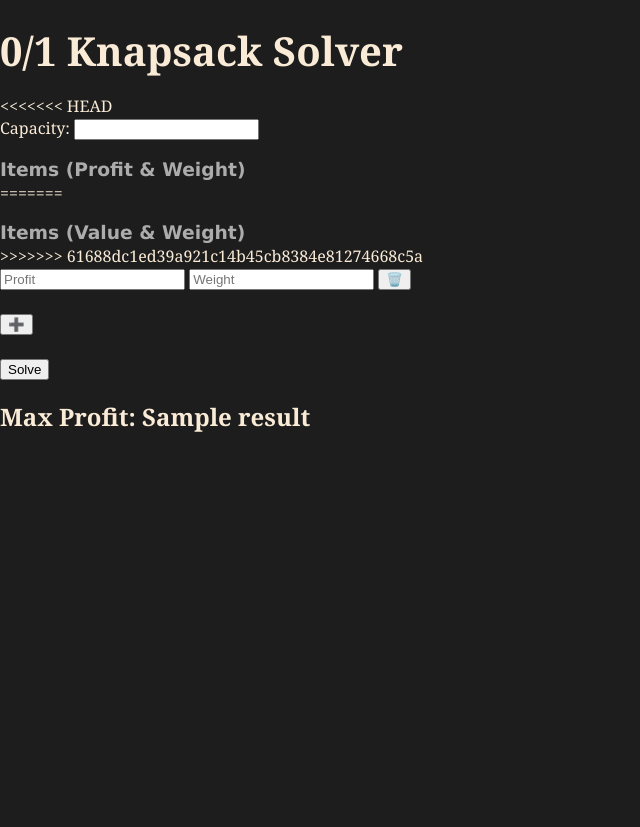
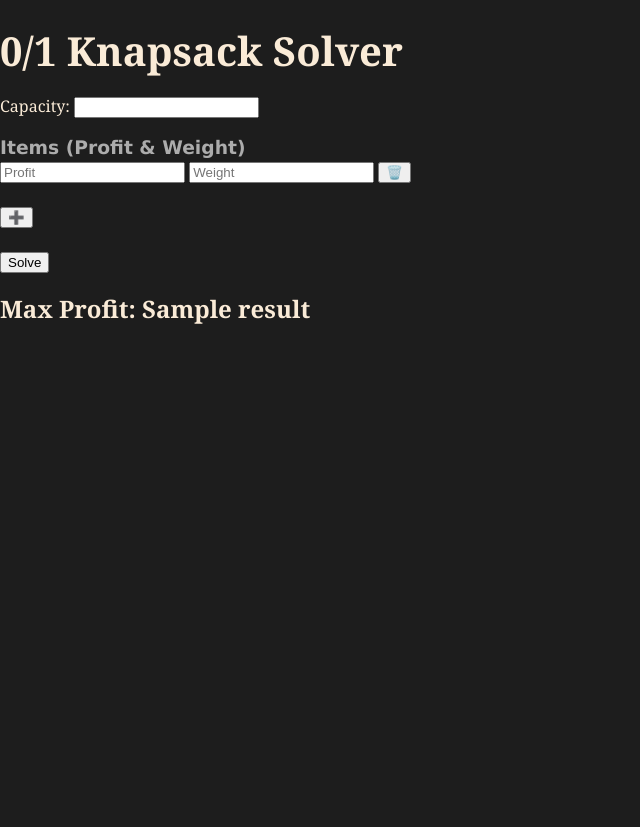
Before and after one commit to maitreyeewashere/solver, a Flask app: template templates/knapsack.html in a window 1280 px wide. Shown: the whole page, without its empty margins (0-640 px from the left). Run offline with Flask 3, Linux system fonts and the light colour scheme; the template is opened without the code that fills it: most values are stand-ins (such as "Sample title", 1, 10 or a date in 2020).

Commit message:
Update knapsack.html

```diff
--- a/templates/knapsack.html
+++ b/templates/knapsack.html
@@ -26,16 +26,11 @@
 </head>
 <body>
     <h1>0/1 Knapsack Solver</h1>
-<<<<<<< HEAD
     <form method="POST" action="/dp/knapsack" onsubmit="return validate()">
         <label for="capacity">Capacity:</label>
         <input type="number" name="capacity" required>
 
         <h3>Items (Profit & Weight)</h3>
-=======
-    <form method="POST" action='knapsack.html'>
-        <h3>Items (Value & Weight)</h3>
->>>>>>> 61688dc1ed39a921c14b45cb8384e81274668c5a
         <div id="items-container">
             <div>
                 <input type="number" name="profits" placeholder="Profit" required>
```
